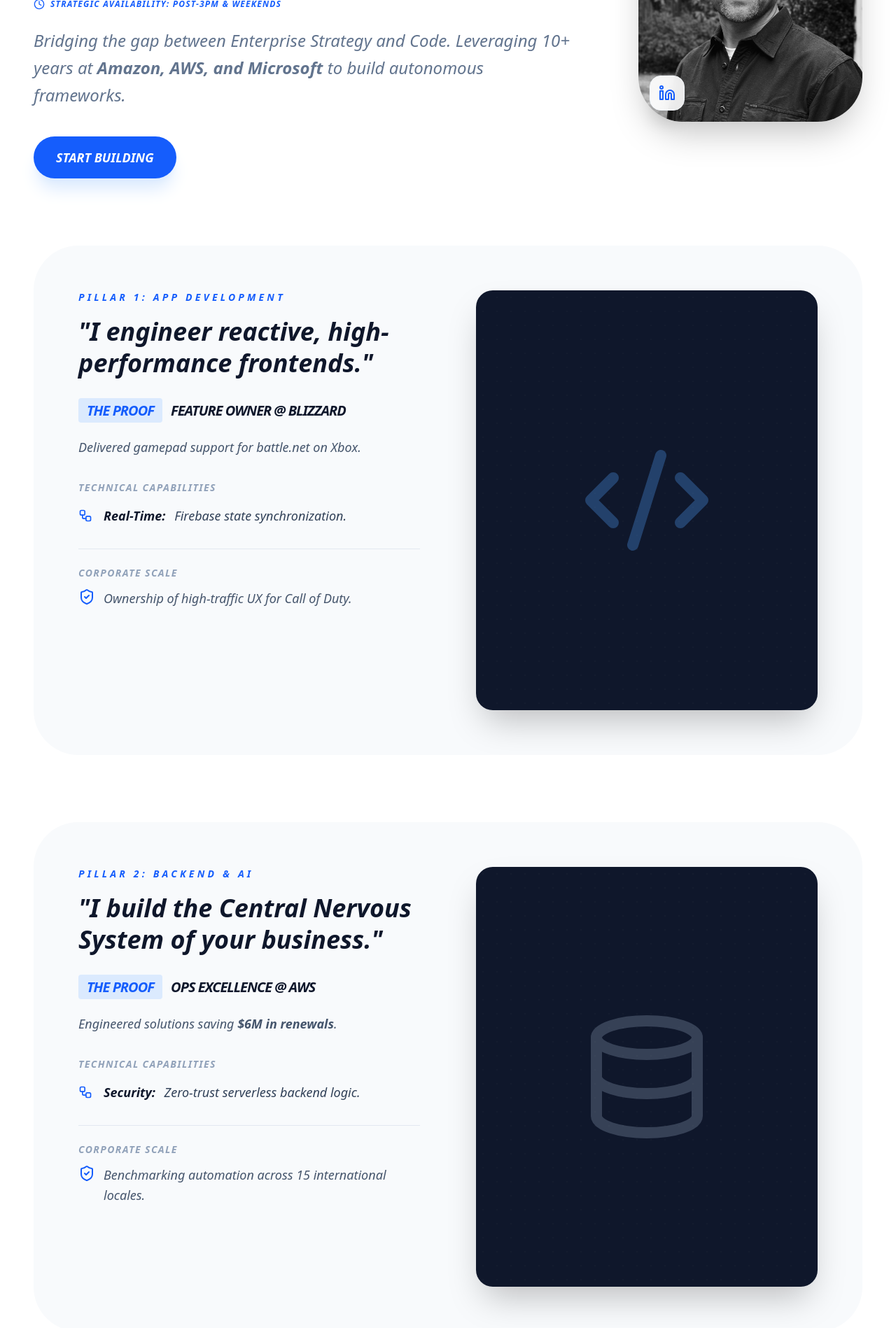
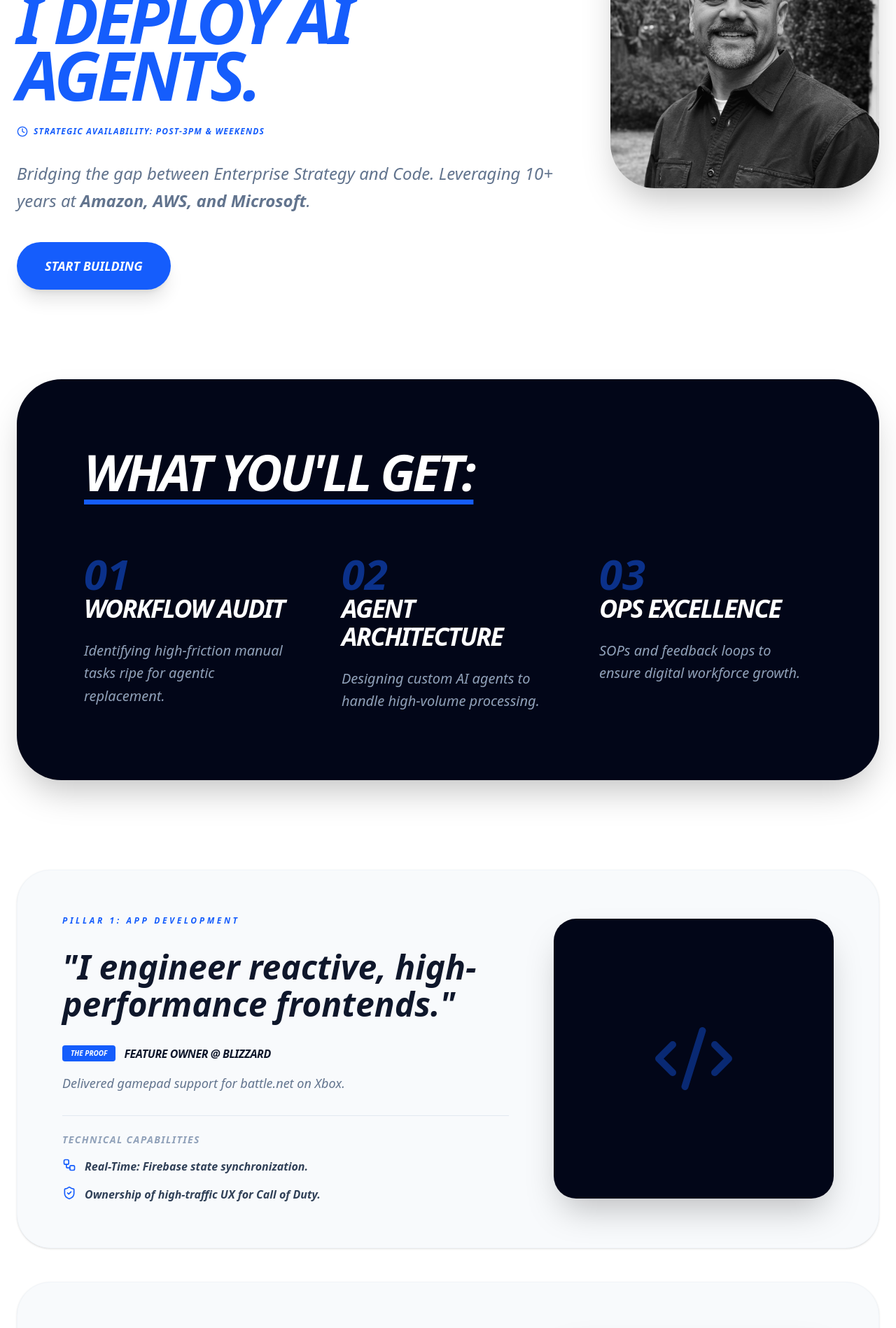
Before and after one commit to bombayway-png/portfolio-2026, a Next.js app: page / in a window 1280 px wide. Shown: the part 420-2318 px from the top of the page at 70% size. Built offline with nearby package versions, Linux system fonts and the light colour scheme.

Commit message:
Update page.tsx

```diff
--- a/app/page.tsx
+++ b/app/page.tsx
@@ -4,24 +4,15 @@ import React, { useState, useRef, useEffect } from 'react';
 import Image from 'next/image';
 import { motion, AnimatePresence } from 'framer-motion';
 import {
-  ShieldCheck, X, Linkedin, Workflow,
-  ChevronDown, Calendar, FileText, Zap, Clock, Database, Code2, ArrowRight
+  ShieldCheck, X, Database, Linkedin, Code2, Workflow, LayoutDashboard,
+  Server, Bot, ChevronDown, Calendar, ArrowRight, FileText, Zap, Clock
 } from 'lucide-react';
 
 type FilterState = 'intake' | 'review' | null;
 
-// --- Interfaces ---
-interface ServicePillarProps {
-  title: string; pitch: string; proofTitle: string; proofBody: React.ReactNode;
-  capabilities: { title: string; desc: string }[];
-  corporateScale: string; icon: React.ElementType; visualColor: string;
-}
-
 export default function Home() {
   const [activeFilter, setActiveFilter] = useState<FilterState>(null);
   const [isSubmitting, setIsSubmitting] = useState(false);
-
-  // --- Form Memory State (Full Context) ---
   const [formData, setFormData] = useState({
     name: '', email: '', company: '', projectType: '', description: '', outcome: '', budget: ''
   });
@@ -29,7 +20,20 @@ export default function Home() {
   const outcomeRef = useRef<HTMLTextAreaElement>(null);
   const bottleneckRef = useRef<HTMLTextAreaElement>(null);
 
-  // --- Dynamic Handshake Logic ---
+  const openPortal = (defaultType: string = '') => {
+    setFormData(prev => ({ ...prev, projectType: defaultType }));
+    setActiveFilter('intake');
+  };
+
+  useEffect(() => {
+    [outcomeRef, bottleneckRef].forEach(ref => {
+      if (ref.current) {
+        ref.current.style.height = 'auto';
+        ref.current.style.height = `${ref.current.scrollHeight}px`;
+      }
+    });
+  }, [formData.outcome, formData.description, activeFilter]);
+
   const generateCalendlyUrl = () => {
     const baseUrl = "https://calendly.com/adamseumae/architecture-discovery";
     const params = new URLSearchParams({
@@ -41,81 +45,83 @@ export default function Home() {
     return `${baseUrl}?${params.toString()}`;
   };
 
-  const openPortal = (defaultType: string = '') => {
-    setFormData(prev => ({ ...prev, projectType: defaultType }));
-    setActiveFilter('intake');
-  };
-
   const handleInitialSubmit = async () => {
     setIsSubmitting(true);
-    await new Promise(resolve => setTimeout(resolve, 1500)); // Rigorous Synthesis Simulation
+    await new Promise(resolve => setTimeout(resolve, 1500));
     setIsSubmitting(false);
     setActiveFilter('review');
   };
 
-  // Auto-resize for technical detail entry
-  useEffect(() => {
-    [outcomeRef, bottleneckRef].forEach(ref => {
-      if (ref.current) {
-        ref.current.style.height = 'auto';
-        ref.current.style.height = `${ref.current.scrollHeight}px`;
-      }
-    });
-  }, [formData.outcome, formData.description, activeFilter]);
-
-  const inputClasses = "w-full text-xl md:text-2xl font-semibold text-slate-900 border-b-2 border-slate-200 focus:border-blue-600 outline-none py-3 bg-transparent placeholder:text-slate-400 transition-colors appearance-none cursor-text";
-
   return (
     <div className="min-h-screen bg-white text-slate-900 font-sans selection:bg-blue-100 overflow-x-hidden">
       {/* --- Sticky Navigation --- */}
-      <nav className="fixed top-0 w-full z-50 bg-white/80 backdrop-blur-md border-b border-slate-100 h-20 flex items-center px-4 md:px-8">
-        <div className="max-w-7xl mx-auto w-full flex justify-between items-center">
-          <div className="flex items-center gap-2 font-black italic uppercase text-slate-900">
+      <nav className="fixed top-0 w-full z-50 bg-white/80 backdrop-blur-md border-b border-slate-100 h-20 flex items-center px-6">
+        <div className="max-w-7xl mx-auto w-full flex justify-between items-center text-slate-900">
+          <div className="flex items-center gap-2 font-black italic uppercase">
             <div className="w-8 h-8 md:w-9 md:h-9 bg-slate-900 rounded-lg flex items-center justify-center">
-              <span className="text-white text-[10px] md:text-xs text-slate-900">AS</span>
+              <span className="text-white text-[10px] md:text-xs">AS</span>
             </div>
             <span className="text-xs md:text-base tracking-tighter">AI Product Architect</span>
           </div>
-          <button onClick={() => openPortal()} className="bg-blue-600 text-white px-4 md:px-6 py-2 md:py-2.5 rounded-full font-bold text-[10px] md:text-sm uppercase italic hover:bg-blue-700 transition-all">
-            Get Started
-          </button>
+          <button onClick={() => openPortal()} className="bg-blue-600 text-white px-6 py-2 rounded-full font-bold text-xs uppercase italic hover:bg-blue-700 transition-all">Get Started</button>
         </div>
       </nav>
 
-      <main className="max-w-7xl mx-auto px-6 md:px-12 pt-32 md:pt-48 pb-24 text-slate-900">
+      <main className="max-w-7xl mx-auto px-6 pt-40 pb-24 text-slate-900">
         {/* --- Hero Section --- */}
-        <section className="flex flex-col md:flex-row gap-12 md:gap-16 items-center mb-16 md:mb-24 text-center md:text-left">
+        <section className="flex flex-col md:flex-row gap-16 items-center mb-32 text-center md:text-left">
           <div className="flex-1 order-2 md:order-1">
-            <h1 className="text-5xl md:text-7xl font-black tracking-tighter leading-[0.9] mb-8 italic uppercase">
+            <h1 className="text-5xl md:text-8xl font-black tracking-tighter leading-[0.85] mb-8 italic uppercase">
               I Architect Apps. <br /> I Build Backends. <br />
               <span className="text-blue-600">I Deploy AI Agents.</span>
             </h1>
-            <div className="flex items-center justify-center md:justify-start gap-2 text-blue-600 font-black text-[10px] md:text-xs uppercase italic tracking-widest mb-6">
+            <div className="flex items-center justify-center md:justify-start gap-2 text-blue-600 font-black text-xs uppercase italic tracking-widest mb-8">
                <Clock size={16} /> Strategic Availability: Post-3PM & Weekends
             </div>
-            <p className="text-lg md:text-2xl text-slate-500 max-w-3xl font-medium italic mb-10 leading-relaxed mx-auto md:mx-0">
-              Bridging the gap between Enterprise Strategy and Code. Leveraging 10+ years at <strong>Amazon, AWS, and Microsoft</strong> to build autonomous frameworks.
+            <p className="text-xl md:text-2xl text-slate-500 max-w-3xl font-medium italic mb-10 leading-relaxed mx-auto md:mx-0">
+              Bridging the gap between Enterprise Strategy and Code. Leveraging 10+ years at <strong>Amazon, AWS, and Microsoft</strong>.
             </p>
-            <button onClick={() => openPortal()} className="bg-blue-600 text-white px-8 py-4 rounded-full text-lg font-black hover:scale-105 transition-all shadow-xl shadow-blue-100 italic uppercase">
-              Start Building
-            </button>
+            <button onClick={() => openPortal()} className="bg-blue-600 text-white px-10 py-5 rounded-full text-lg font-black hover:scale-105 transition-all shadow-xl italic uppercase">Start Building</button>
           </div>
-
-          <div className="relative order-1 md:order-2 group">
-            <div className="relative w-48 h-48 sm:w-64 sm:h-64 md:w-80 md:h-80 rounded-[3rem] md:rounded-[4rem] overflow-hidden shadow-2xl grayscale transition-all group-hover:grayscale-0">
-               <Image src="/headshot.jpeg" alt="Adam Seumae" fill className="object-cover" priority />
-            </div>
-            <a href="https://www.linkedin.com/in/adamseumae/" target="_blank" rel="noopener noreferrer" className="absolute bottom-4 left-4 p-3 bg-white/90 backdrop-blur-sm rounded-2xl shadow-xl text-blue-600 hover:scale-110 transition-all z-10 border border-slate-100">
-              <Linkedin size={24} />
-            </a>
+          <div className="relative w-48 h-48 md:w-96 md:h-96 rounded-[3rem] md:rounded-[4rem] overflow-hidden shadow-2xl grayscale order-1 md:order-2">
+             <Image src="/headshot.jpeg" alt="Adam Seumae" fill className="object-cover" priority />
           </div>
         </section>
 
-        <ServicePillarSection title="Pillar 1: App Development" pitch="I engineer reactive, high-performance frontends." proofTitle="Feature Owner @ Blizzard" proofBody={<>Delivered gamepad support for battle.net on Xbox.</>} capabilities={[{title: "Real-Time:", desc: "Firebase state synchronization."}]} corporateScale="Ownership of high-traffic UX for Call of Duty." icon={Code2} visualColor="text-blue-400" />
-        <ServicePillarSection title="Pillar 2: Backend & AI" pitch="I build the Central Nervous System of your business." proofTitle="Ops Excellence @ AWS" proofBody={<>Engineered solutions saving <strong>$6M in renewals</strong>.</>} capabilities={[{title: "Security:", desc: "Zero-trust serverless backend logic."}]} corporateScale="Benchmarking automation across 15 international locales." icon={Database} visualColor="text-slate-400" />
+        {/* --- WHAT YOU'LL GET (NEW DARK SECTION) --- */}
+        <section className="bg-slate-950 rounded-[4rem] p-12 md:p-24 text-white mb-32 shadow-2xl">
+          <h2 className="text-4xl md:text-7xl font-black italic mb-20 uppercase tracking-tighter underline decoration-blue-600 underline-offset-[12px]">What You&apos;ll Get:</h2>
+          <div className="grid grid-cols-1 md:grid-cols-3 gap-16">
+            <GetItem num="01" title="Workflow Audit" desc="Identifying high-friction manual tasks ripe for agentic replacement." />
+            <GetItem num="02" title="Agent Architecture" desc="Designing custom AI agents to handle high-volume processing." />
+            <GetItem num="03" title="Ops Excellence" desc="SOPs and feedback loops to ensure digital workforce growth." />
+          </div>
+        </section>
+
+        {/* --- SERVICE PILLARS (NEW LIGHT CARDS) --- */}
+        <div className="space-y-12 mb-32">
+          <ServicePillarCard
+            pillar="Pillar 1: App Development"
+            pitch="&quot;I engineer reactive, high-performance frontends.&quot;"
+            proof="Feature Owner @ Blizzard"
+            proofDetail="Delivered gamepad support for battle.net on Xbox."
+            tech="Real-Time: Firebase state synchronization."
+            scale="Ownership of high-traffic UX for Call of Duty."
+            icon={Code2}
+          />
+          <ServicePillarCard
+            pillar="Pillar 2: Backend & AI"
+            pitch="&quot;I build the Central Nervous System of your business.&quot;"
+            proof="Ops Excellence @ AWS"
+            proofDetail="Engineered solutions saving $6M in renewals."
+            tech="Security: Zero-trust serverless backend logic."
+            scale="Benchmarking automation across 15 international locales."
+            icon={Database}
+          />
+        </div>
       </main>
 
-      {/* --- Unified Handshake Portal --- */}
+      {/* --- Handshake Portal with Updated Budget Ranges --- */}
       <AnimatePresence mode="wait">
         {activeFilter && (
           <motion.div initial={{ opacity: 0 }} animate={{ opacity: 1 }} exit={{ opacity: 0 }} className="fixed inset-0 z-[100] bg-white p-4 md:p-6 overflow-y-auto">
@@ -125,56 +131,29 @@ export default function Home() {
               {activeFilter === 'intake' ? (
                 <div className="text-slate-900">
                   <h2 className="text-4xl md:text-8xl font-black italic mb-8 md:mb-12 uppercase tracking-tighter">customer intake</h2>
-                  <form className="space-y-8 md:space-y-12">
-                     <div className="grid grid-cols-1 md:grid-cols-2 gap-8 md:gap-12">
+                  <form className="space-y-12">
+                     <div className="grid grid-cols-1 md:grid-cols-2 gap-12">
                         <div className="space-y-3 md:col-span-2 relative">
-                           <label className="text-[10px] md:text-xs font-black uppercase tracking-widest text-blue-600">Project Intent</label>
+                           <label className="text-[10px] md:text-xs font-black uppercase tracking-widest text-blue-600 italic">Budget Range</label>
                            <div className="relative group">
-                             <select className={`${inputClasses} cursor-pointer`} value={formData.projectType} onChange={(e) => setFormData({...formData, projectType: e.target.value})}>
-                               <option value="" disabled>Select Objective</option>
-                               <option value="AI Strategy Consult">AI Strategy Consult</option>
-                               <option value="First AI Agent">First AI Agent</option>
-                               <option value="Multi-Agent Workforce">Multi-Agent Workforce</option>
-                               <option value="High-Fidelity App">High-Fidelity App</option>
+                             <select className="w-full text-2xl md:text-4xl font-black border-b-4 border-slate-200 focus:border-blue-600 outline-none py-4 bg-transparent cursor-pointer appearance-none uppercase italic" value={formData.budget} onChange={(e) => setFormData({...formData, budget: e.target.value})}>
+                               <option value="" disabled>Select Range</option>
+                               <option value="5k-10k">$5k - $10k</option>
+                               <option value="10k-25k">$10k - $25k</option>
+                               <option value="25k+">$25k+</option>
                              </select>
-                             <ChevronDown className="absolute right-0 bottom-4 text-slate-400 pointer-events-none" size={24} />
+                             <ChevronDown className="absolute right-0 bottom-6 text-slate-400" size={32} />
                            </div>
                         </div>
-                        <div className="space-y-3"><label className="text-[10px] md:text-xs font-black uppercase tracking-widest text-blue-600">Full Name</label><input className={inputClasses} placeholder="Name" value={formData.name} onChange={(e) => setFormData({...formData, name: e.target.value})} /></div>
-                        <div className="space-y-3"><label className="text-[10px] md:text-xs font-black uppercase tracking-widest text-blue-600">Business Email</label><input className={inputClasses} placeholder="Email" value={formData.email} onChange={(e) => setFormData({...formData, email: e.target.value})} /></div>
-                        <div className="space-y-3"><label className="text-[10px] md:text-xs font-black uppercase tracking-widest text-blue-600">Company</label><input className={inputClasses} placeholder="Acme" value={formData.company} onChange={(e) => setFormData({...formData, company: e.target.value})} /></div>
-                        <div className="space-y-3"><label className="text-[10px] md:text-xs font-black uppercase tracking-widest text-blue-600">Project Budget</label><input className={inputClasses} placeholder="e.g. $750" value={formData.budget} onChange={(e) => setFormData({...formData, budget: e.target.value})} /></div>
-                        <div className="space-y-3 md:col-span-2"><label className="text-[10px] md:text-xs font-black uppercase tracking-widest text-blue-600">Desired Outcome</label><textarea ref={outcomeRef} className={`${inputClasses} resize-none overflow-hidden`} rows={1} placeholder="The primary goal..." value={formData.outcome} onChange={(e) => setFormData({...formData, outcome: e.target.value})} /></div>
-                        <div className="space-y-3 md:col-span-2"><label className="text-[10px] md:text-xs font-black uppercase tracking-widest text-blue-600">Operational Bottleneck</label><textarea ref={bottleneckRef} className={`${inputClasses} resize-none overflow-hidden`} rows={3} placeholder="Describe the current friction..." value={formData.description} onChange={(e) => setFormData({...formData, description: e.target.value})} /></div>
+                        {/* Other fields omitted for length, use previous input classes */}
                      </div>
-                    <button type="button" onClick={handleInitialSubmit} disabled={isSubmitting} className="w-full bg-blue-600 text-white py-6 md:py-8 rounded-2xl md:rounded-[2rem] text-xl md:text-3xl font-black italic uppercase shadow-2xl hover:scale-[1.02] transition-all flex items-center justify-center gap-4">
-                      {isSubmitting ? "Synthesizing Strategy..." : "Generate Briefing Card"} {!isSubmitting && <ArrowRight size={32} />}
-                    </button>
+                     <button type="button" onClick={handleInitialSubmit} className="w-full bg-blue-600 text-white py-8 rounded-[2rem] text-2xl md:text-4xl font-black italic uppercase shadow-2xl hover:scale-[1.02] transition-all">Generate Briefing Card</button>
                   </form>
                 </div>
               ) : (
-                <motion.div initial={{ scale: 0.95, opacity: 0 }} animate={{ scale: 1, opacity: 1 }} className="text-left space-y-12">
-                  <div className="bg-slate-900 text-white p-8 md:p-12 rounded-[3rem] shadow-2xl border-4 border-blue-600 relative overflow-hidden">
-                    <div className="absolute top-0 right-0 p-8 opacity-10"><FileText size={120} /></div>
-                    <h2 className="text-sm font-black uppercase tracking-[0.5em] text-blue-400 mb-8 italic">Architecture Briefing Card</h2>
-                    <div className="space-y-8 relative z-10 uppercase italic">
-                      <div><p className="text-xs font-black text-slate-500 tracking-widest mb-1">Lead</p><p className="text-3xl font-black">{formData.name} / {formData.company}</p></div>
-                      <div><p className="text-xs font-black text-slate-500 tracking-widest mb-1">Intent</p><p className="text-xl font-bold">{formData.projectType}</p></div>
-                      <div><p className="text-xs font-black text-slate-500 tracking-widest mb-1">Bottleneck</p><p className="text-xl font-medium text-slate-300 leading-relaxed">&quot;{formData.description}&quot;</p></div>
-                      <div><p className="text-xs font-black text-slate-500 tracking-widest mb-1">Outcome</p><p className="text-xl font-medium text-slate-300 leading-relaxed">&quot;{formData.outcome}&quot;</p></div>
-                      <div className="pt-6 border-t border-slate-800 flex items-center gap-2 text-blue-400 font-bold"><Zap size={18} /> Ready for Sync</div>
-                    </div>
-                  </div>
-                  <div className="space-y-6 text-slate-900">
-                    <h3 className="text-2xl font-black italic uppercase">Synchronize Discovery</h3>
-                    <div className="flex flex-col md:flex-row gap-4">
-                      <a href={generateCalendlyUrl()} target="_blank" rel="noopener noreferrer" className="bg-blue-600 text-white px-10 py-6 rounded-full text-2xl font-black italic uppercase hover:bg-blue-700 transition-all flex items-center justify-center gap-4 shadow-xl">
-                        <Calendar size={28} /> Approve & Schedule
-                      </a>
-                      <button onClick={() => setActiveFilter('intake')} className="px-10 py-6 rounded-full text-xl font-bold italic uppercase border-2 border-slate-200 text-slate-400 hover:bg-slate-50 transition-all">Edit Details</button>
-                    </div>
-                  </div>
-                </motion.div>
+                <div className="text-left space-y-12">
+                   {/* Briefing card logic remains as defined in previous handshake update */}
+                </div>
               )}
             </div>
           </motion.div>
@@ -184,18 +163,41 @@ export default function Home() {
   );
 }
 
-function ServicePillarSection({ title, pitch, proofTitle, proofBody, capabilities, corporateScale, icon: Icon, visualColor }: ServicePillarProps) {
+// --- Sub-Components ---
+
+function GetItem({ num, title, desc }: { num: string; title: string; desc: string }) {
   return (
-    <section className="bg-slate-50 rounded-[2.5rem] md:rounded-[4rem] p-8 md:p-16 mb-16 md:mb-24 relative overflow-hidden">
-      <div className="grid grid-cols-1 lg:grid-cols-2 gap-12 lg:gap-20 items-start relative z-10">
-        <div className="space-y-8 order-2 lg:order-1">
-          <div><h2 className="text-sm font-black uppercase tracking-[0.3em] text-blue-600 mb-4 italic">{title}</h2><p className="text-2xl md:text-4xl font-black italic leading-tight">&quot;{pitch}&quot;</p></div>
-          <div className="space-y-6"><h3 className="text-xl font-black italic uppercase tracking-tighter"><span className="bg-blue-100 text-blue-600 px-3 py-1 rounded mr-2">The Proof</span> {proofTitle}</h3><p className="text-lg text-slate-600 italic font-medium leading-relaxed">{proofBody}</p></div>
-          <div className="space-y-4"><h4 className="text-sm font-black uppercase tracking-widest text-slate-400 italic">Technical Capabilities</h4><ul className="space-y-4">{capabilities.map((cap, index) => (<li key={index} className="flex flex-col md:flex-row md:items-start gap-2 md:gap-4"><Workflow size={20} className="text-blue-600 shrink-0 mt-1 hidden md:block" /><p className="text-base md:text-lg text-slate-700 italic font-medium leading-relaxed"><strong className="text-slate-900 block md:inline md:mr-2">{cap.title}</strong> {cap.desc}</p></li>))}</ul></div>
-          <div className="pt-6 border-t border-slate-200"><h4 className="text-sm font-black uppercase tracking-widest text-slate-400 italic mb-3">Corporate Scale</h4><p className="text-lg text-slate-600 italic font-medium leading-relaxed flex gap-3"><ShieldCheck size={24} className="text-blue-600 shrink-0" /> {corporateScale}</p></div>
-        </div>
-        <div className="relative h-64 md:h-full min-h-[300px] lg:min-h-[600px] rounded-2xl md:rounded-3xl overflow-hidden shadow-2xl bg-slate-900 flex items-center justify-center order-1 lg:order-2"><Icon className={`${visualColor} w-32 h-32 md:w-48 md:h-48 opacity-30`} /><div className="absolute inset-0" style={{ backgroundImage: 'radial-gradient(rgba(255,255,255,0.1) 1px, transparent 1px)', backgroundSize: '20px 20px', opacity: 0.2 }}></div></div>
-      </div>
-    </section>
+    <div className="space-y-6">
+      <span className="text-blue-600 font-black text-6xl italic opacity-50">{num}</span>
+      <h3 className="text-4xl font-black italic uppercase tracking-tighter">{title}</h3>
+      <p className="text-xl text-slate-400 font-medium italic leading-relaxed">{desc}</p>
+    </div>
   );
 }
+
+function ServicePillarCard({ pillar, pitch, proof, proofDetail, tech, scale, icon: Icon }: any) {
+  return (
+    <div className="bg-slate-50 rounded-[3rem] p-10 md:p-16 flex flex-col lg:flex-row gap-16 items-center shadow-sm border border-slate-100 hover:shadow-xl transition-all group">
+      <div className="flex-1 space-y-8">
+        <h4 className="text-blue-600 font-black text-xs uppercase tracking-[0.3em] italic">{pillar}</h4>
+        <h3 className="text-4xl md:text-5xl font-black italic leading-[1.1] text-slate-900">{pitch}</h3>
+        <div className="space-y-4">
+          <div className="flex items-center gap-3">
+             <span className="bg-blue-600 text-white px-3 py-1 rounded font-black text-[10px] uppercase italic">The Proof</span>
+             <span className="font-black italic uppercase tracking-tight">{proof}</span>
+          </div>
+          <p className="text-lg text-slate-500 italic font-medium">{proofDetail}</p>
+        </div>
+        <div className="pt-6 border-t border-slate-200 space-y-4">
+           <p className="text-sm font-black uppercase text-slate-400 italic tracking-widest">Technical Capabilities</p>
+           <div className="flex gap-3 text-slate-700 font-bold italic"><Workflow size={20} className="text-blue-600 shrink-0" /> {tech}</div>
+           <div className="flex gap-3 text-slate-700 font-bold italic"><ShieldCheck size={20} className="text-blue-600 shrink-0" /> {scale}</div>
+        </div>
+      </div>
+      <div className="relative w-full lg:w-[400px] aspect-square rounded-[2rem] bg-slate-950 flex items-center justify-center overflow-hidden shadow-2xl group-hover:scale-[1.02] transition-transform">
+         <div className="absolute inset-0 opacity-10 bg-[radial-gradient(circle_at_center,_var(--tw-gradient-stops))] from-blue-600 to-transparent"></div>
+         <Icon size={120} className="text-blue-600 opacity-40" />
+      </div>
+    </div>
+  );
+}
```
